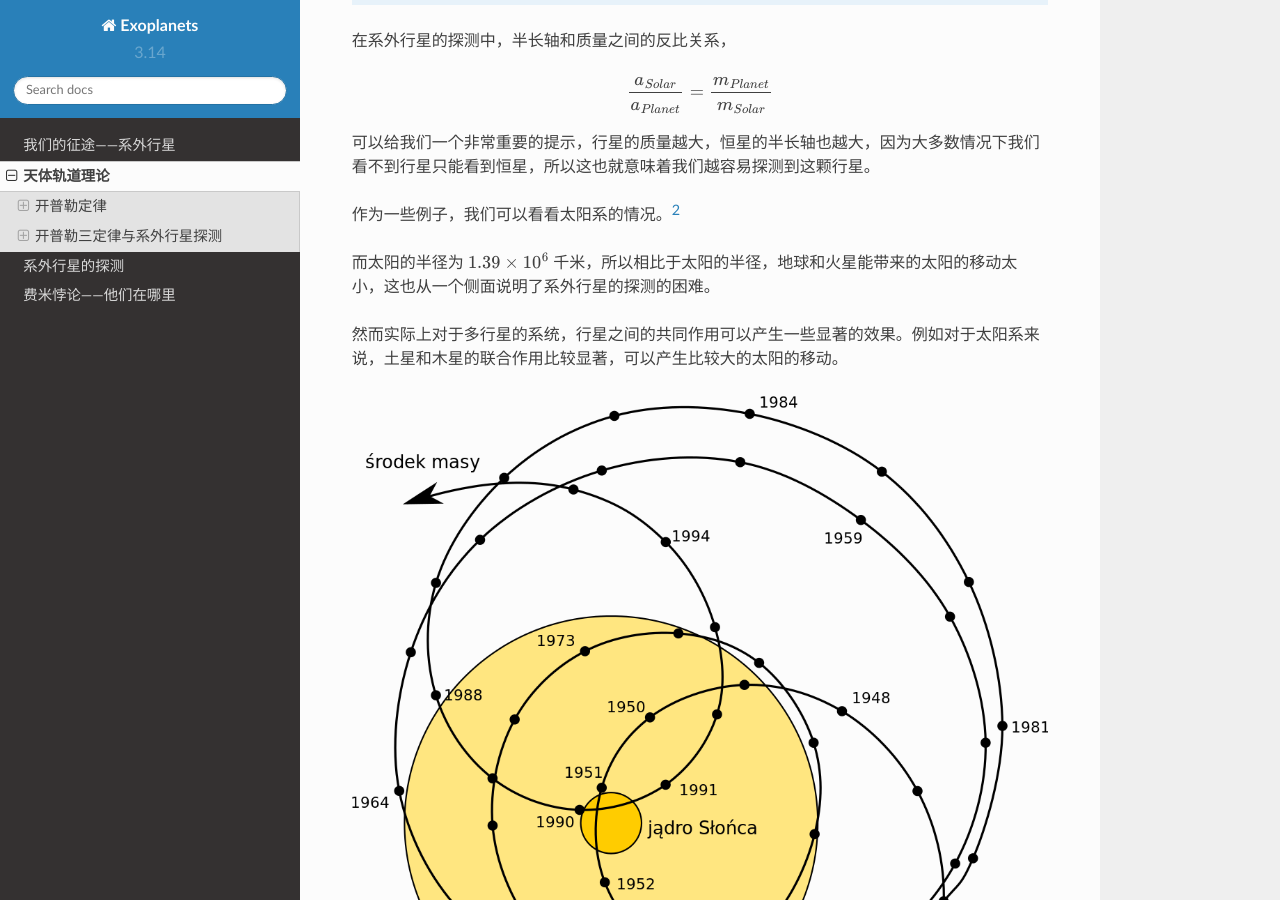
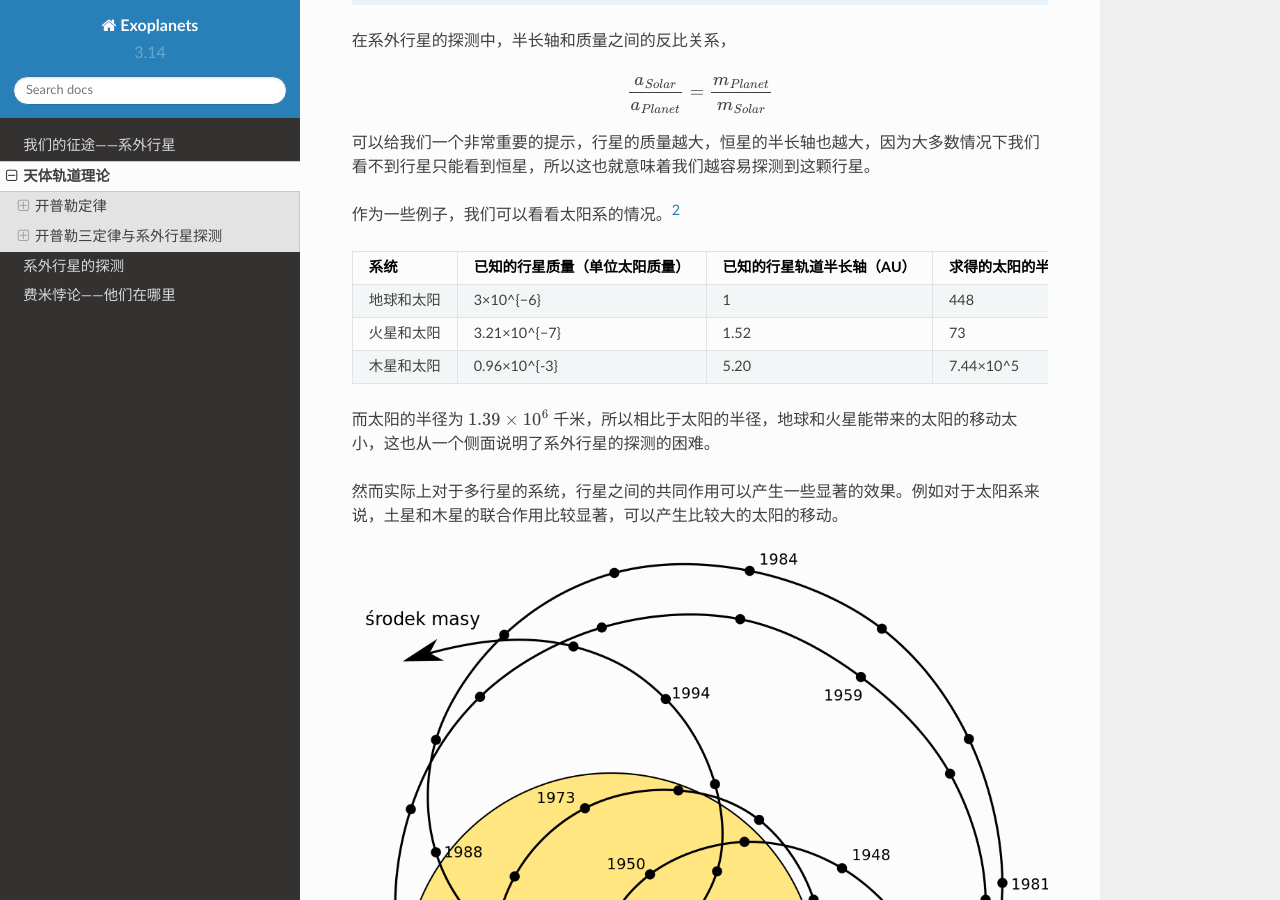
Before and after one commit to InterImm/exoplanets, a Sphinx documentation site: the page built from docs/orbits.rst, in a window 1280 px wide and 900 px high, scrolled down 2720 px. Built offline with Sphinx 7.4.7 and the Read the Docs theme 2.0.0, drawn with Linux system fonts in a browser that asks for light colours; some of the changed lines change nothing that is shown.

Commit message:
fix table - trying

```diff
--- a/docs/orbits.rst
+++ b/docs/orbits.rst
@@ -114,27 +114,18 @@
 
 
 
-========  =========================  =====================  ======================
-系统       已知的行星质量（单位太阳质量）  已知的行星轨道半长轴（AU）  求得的太阳的半长轴（千米）
-========  =========================  =====================  ======================
-地球和太阳          3×10^{−6}                     1                 448
---------  -------------------------  ---------------------  ----------------------
-火星和太阳         3.21×10^{−7}                1.52                    73
---------  -------------------------  ---------------------  ----------------------
-木星和太阳         0.96×10^{-3}                  5.20               7.44×10^5
-========  =========================  =====================  ======================
+==========  ==============================  ==========================  ==========================
+  系统      已知的行星质量（单位太阳质量）  已知的行星轨道半长轴（AU）  求得的太阳的半长轴（千米）
+==========  ==============================  ==========================  ==========================
+地球和太阳          3×10^{−6}                     1                       448
+----------  ------------------------------  --------------------------  --------------------------
+火星和太阳         3.21×10^{−7}                1.52                       73
+----------  ------------------------------  --------------------------  --------------------------
+木星和太阳         0.96×10^{-3}                  5.20                     7.44×10^5
+==========  ==============================  ==========================  ==========================
 
 
 
-=====  ======  ==============
- 好      行不    为什么
-=====  ======  ==============
-测试     测试    测试
------  ------  --------------
-测试     测试    测试
------  ------  --------------
-测试     测试    测试
-=====  ======  =============
 
 
 
```
